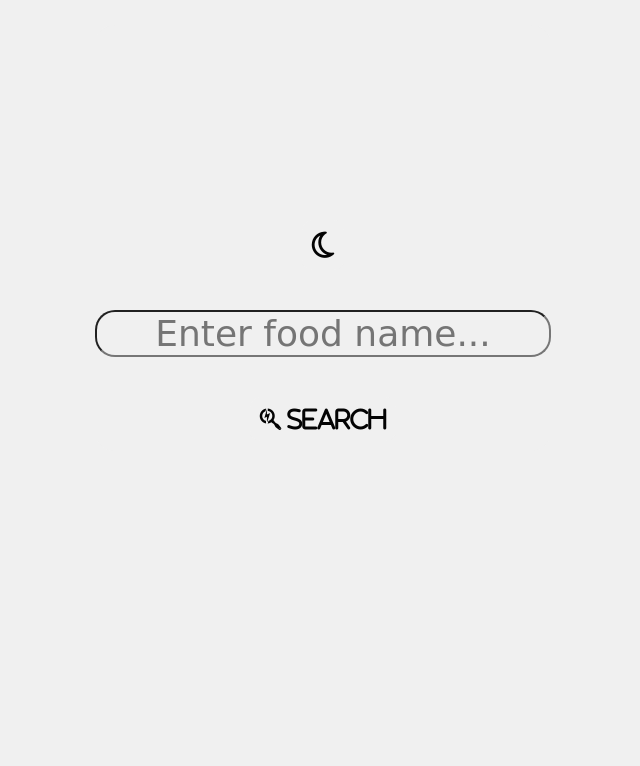
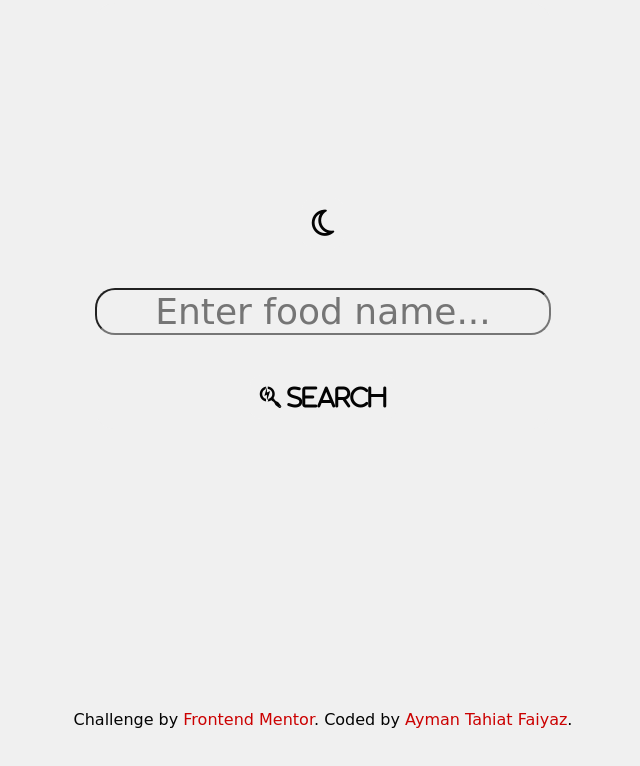
Before and after one commit to Ayman-Faiyaz/Recipe-Finder---Just-Type-The-Food-Name-, a plain HTML site: page index.html in a window 1280 px wide. Shown: the part 34-800 px from the top of the page, without its empty margins (317-957 px from the left). Drawn offline with nearby package versions, Linux system fonts and the light colour scheme; a web font is replaced by a local one.

Commit message:
Add files via upload

```diff
--- a/index.html
+++ b/index.html
@@ -5,6 +5,7 @@
     <meta name="viewport" content="width=device-width, initial-scale=1.0">
     <link rel="stylesheet" href="style.css">
     <link rel="stylesheet" href="https://cdnjs.cloudflare.com/ajax/libs/font-awesome/6.5.1/css/all.min.css" integrity="sha512-DTOQO9RWCH3ppGqcWaEA1BIZOC6xxalwEsw9c2QQeAIftl+Vegovlnee1c9QX4TctnWMn13TZye+giMm8e2LwA==" crossorigin="anonymous" referrerpolicy="no-referrer" />
+    <link rel="icon" type="image/png" sizes="32x32" href="favicon-32x32.png">
     <title>Recipe Finder - Just Type The Food Name!</title>
 </head>
 <body>
@@ -42,6 +43,11 @@
         });
     </script>
 
+  <div class="attribution">
+    Challenge by <a href="https://www.frontendmentor.io?ref=challenge" target="_blank">Frontend Mentor</a>.
+    Coded by <a href="https://www.youtube.com/@cappeddude" target="_blank">Ayman Tahiat Faiyaz</a>.
+  </div>
+
     <script src="script.js"></script>
 </body>
 </html>
--- a/style.css
+++ b/style.css
@@ -148,6 +148,10 @@ button {
   flex-wrap: wrap;
   justify-content: space-around;
   color: var(--text-color);
+  max-width: 90%;
+  gap: 50px;
+  margin-top: 40px;
+  border-radius: 2em;
 }
 
 #recipeResults a {
@@ -156,6 +160,7 @@ button {
 }
 
 .recipe-box {
+  flex-basis: 30%;
   max-width: 300px;
   overflow: hidden;
   margin: 10px;
@@ -189,3 +194,20 @@ button {
   cursor: pointer;
   padding-bottom: 18em;
 }
+
+.attribution {
+  text-align: center;
+  font-size: 1em;
+  color: var(--text-color);
+}
+
+.attribution a {
+  text-decoration: none;
+  color: var(--main-color);
+  transition: 0.4s ease-in-out;
+}
+
+.attribution a:hover {
+  font-size: 2em;
+  color: var(--main-color);
+}
```
Also changed, not shown: favicon-32x32.png (added).
